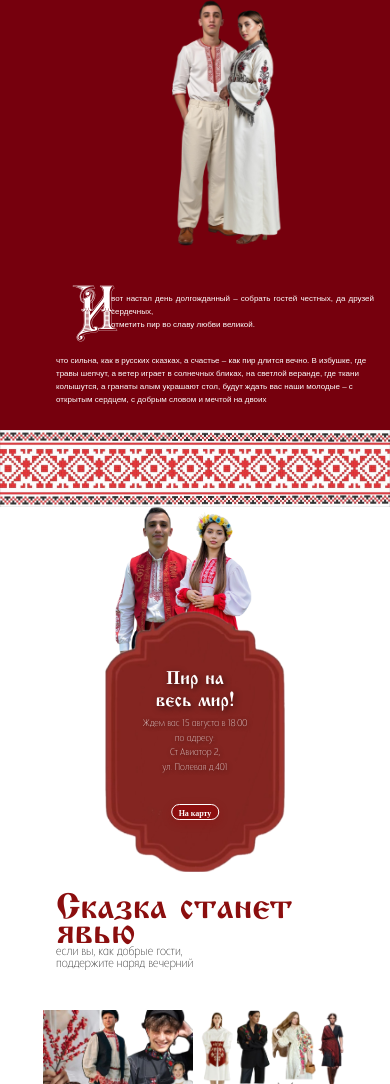
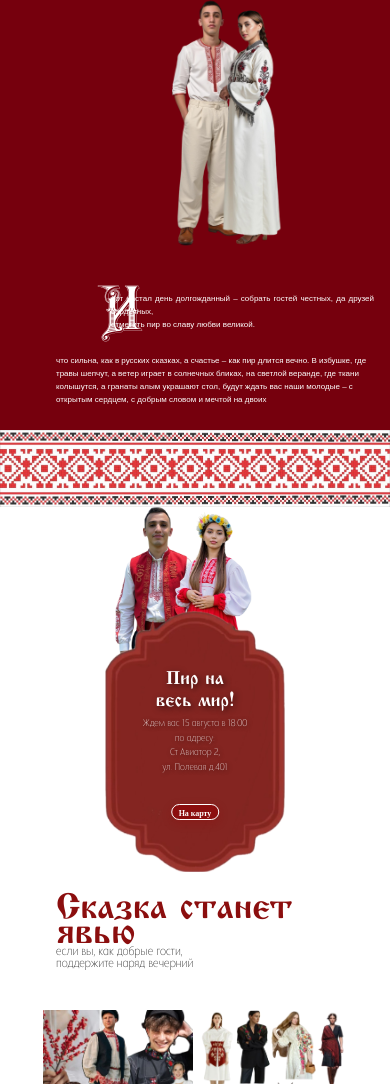
Before and after one commit to kbc8wsvkys-gif/nikita-irina-wedding, a plain HTML site: page index.html in a window 390 px wide. Shown: the part 1033-2117 px from the top of the page. Drawn offline with nearby package versions, Linux system fonts and the light colour scheme.

Commit message:
Update style.css

```diff
--- a/style.css
+++ b/style.css
@@ -634,7 +634,7 @@ body {
     color: #fff;
     font-size: 3rem;
     margin-bottom: 20px;        /* отступ снизу до следующего текста */
-    margin-left: -200px;          /* ← левее: уменьши это значение (например, 50px, 30px, 20px или даже 0) */
+    margin-left: -150px;          /* ← левее: уменьши это значение (например, 50px, 30px, 20px или даже 0) */
 
     position: relative;         /* включаем относительное позиционирование */
     top: -20px;                 /* ← чуть выше (подбери: -10px, -20px и т.д.) */
```
